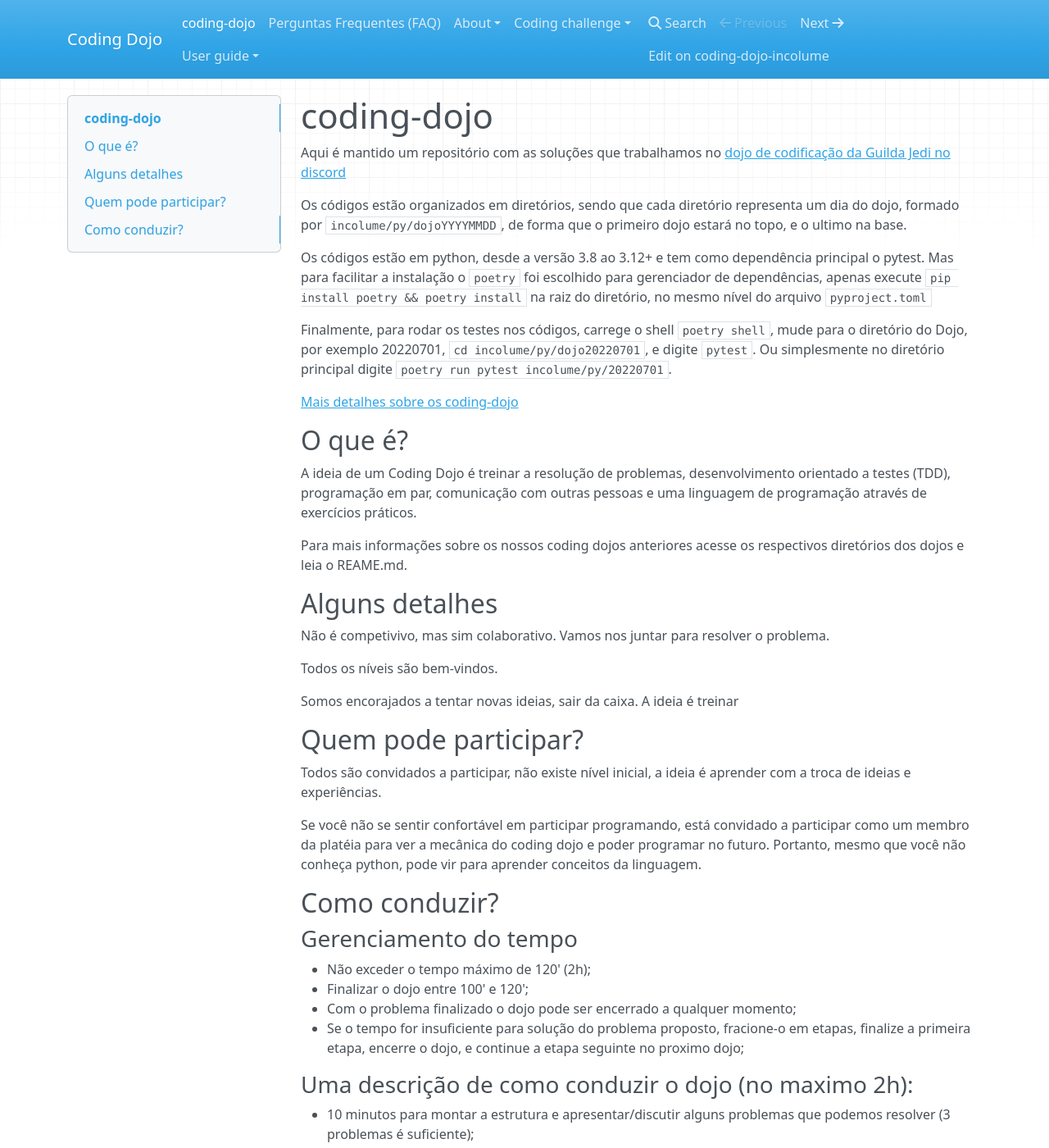
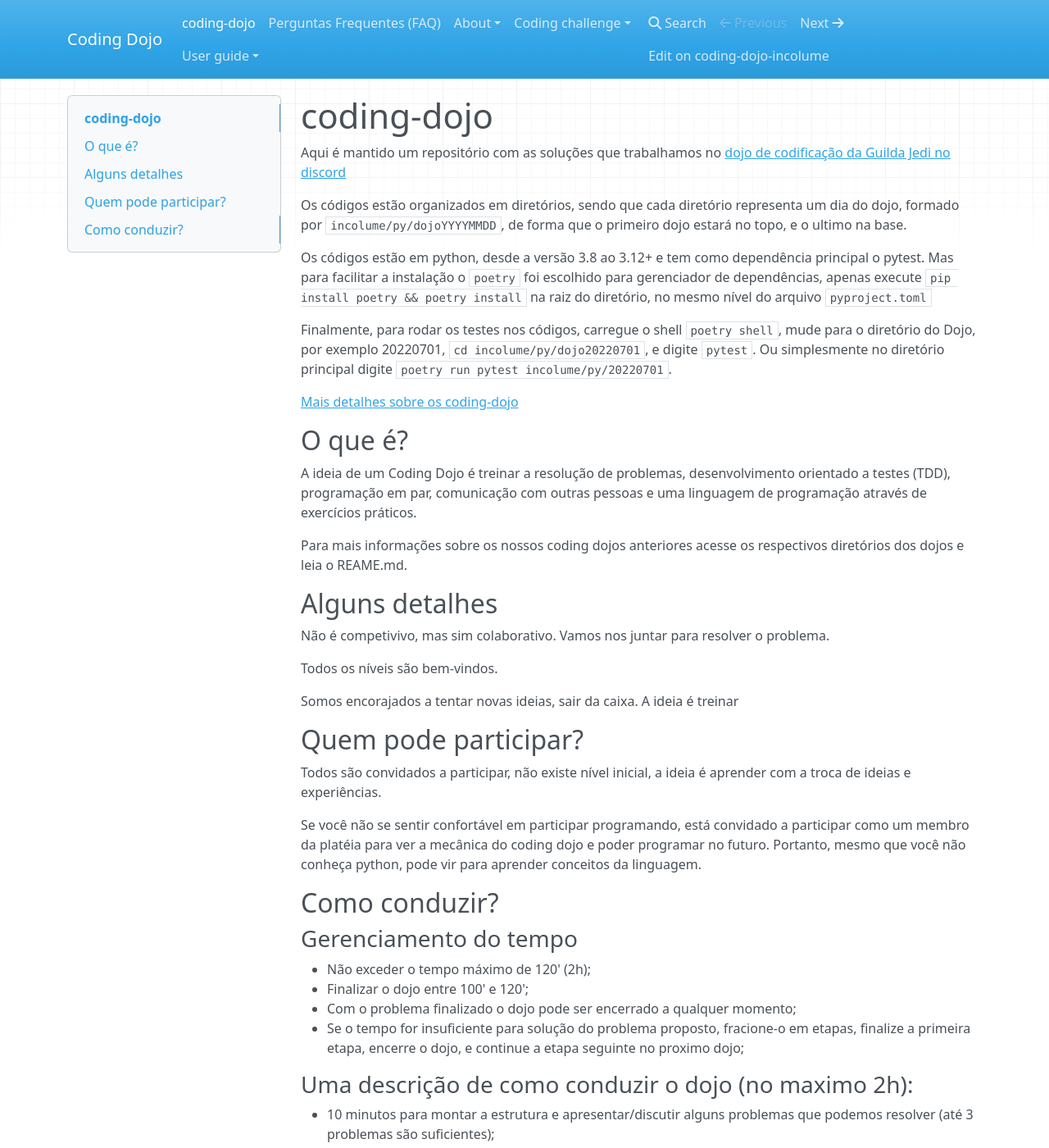
Before and after one commit to incolume-jedi/coding-dojo, an MkDocs documentation site: the page built from docs/index.md, in a window 1280 px wide and 1400 px high. Shown: the whole window at 82% size. Built offline with MkDocs 1.6.1, drawn with Linux system fonts in a browser that asks for light colours; nearby versions of some CDN libraries; some of the changed text lies outside the part shown.

Commit message:
docs(fix): #119 correção ortográfica

```diff
--- a/docs/index.md
+++ b/docs/index.md
@@ -7,7 +7,7 @@ Os códigos estão organizados em diretórios, sendo que cada diretório represe
 
 Os códigos estão em python, desde a versão 3.8 ao 3.12+ e tem como dependência principal o pytest. Mas para facilitar a instalação o `poetry` foi escolhido para gerenciador de dependências, apenas execute `pip install poetry && poetry install` na raiz do diretório, no mesmo nível do arquivo `pyproject.toml`
 
-Finalmente, para rodar os testes nos códigos, carrege o shell `poetry shell`, mude para o diretório do Dojo, por exemplo 20220701, `cd incolume/py/dojo20220701`, e digite `pytest`. Ou simplesmente no diretório principal digite `poetry run pytest incolume/py/20220701`.
+Finalmente, para rodar os testes nos códigos, carregue o shell `poetry shell`, mude para o diretório do Dojo, por exemplo 20220701, `cd incolume/py/dojo20220701`, e digite `pytest`. Ou simplesmente no diretório principal digite `poetry run pytest incolume/py/20220701`.
 
 [Mais detalhes sobre os coding-dojo](FAQ.md)
 
@@ -43,7 +43,7 @@ finalize a primeira etapa, encerre o dojo, e continue a etapa seguinte no proxim
 
 ### Uma descrição de como conduzir o dojo (no maximo 2h):
 
-- 10 minutos para montar a estrutura e apresentar/discutir alguns problemas que podemos resolver (3 problemas é suficiente);
+- 10 minutos para montar a estrutura e apresentar/discutir alguns problemas que podemos resolver (até 3 problemas são suficientes);
 - 5 minutos para decidir sobre qual problema vamos resolver;
 - 10 minutos para uma revisão de python (opcional);
 - 40 minutos de programação;
```
Also changed, not shown: other parts of docs/index.md (+1 -1 lines), README.md (+2 -2 lines).
